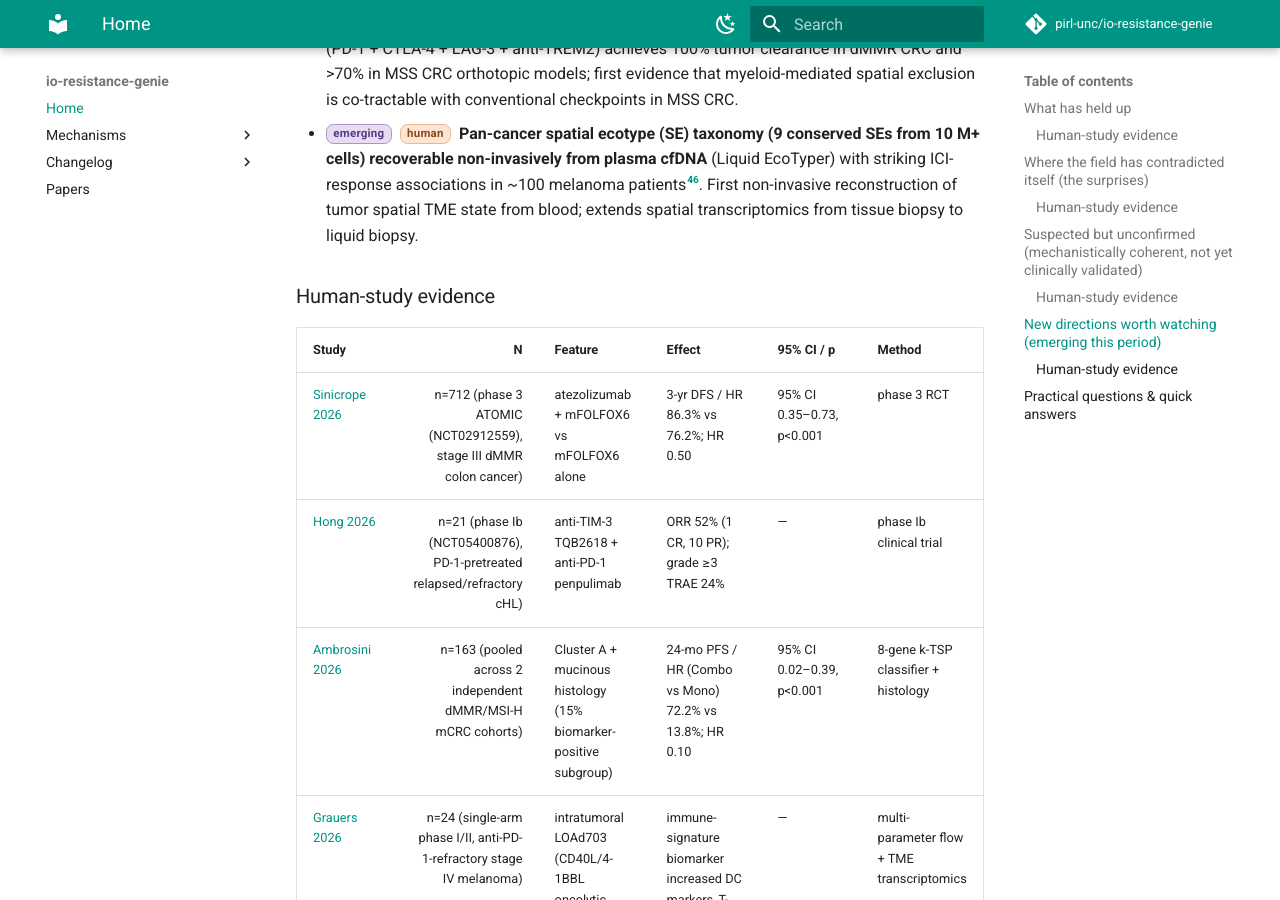
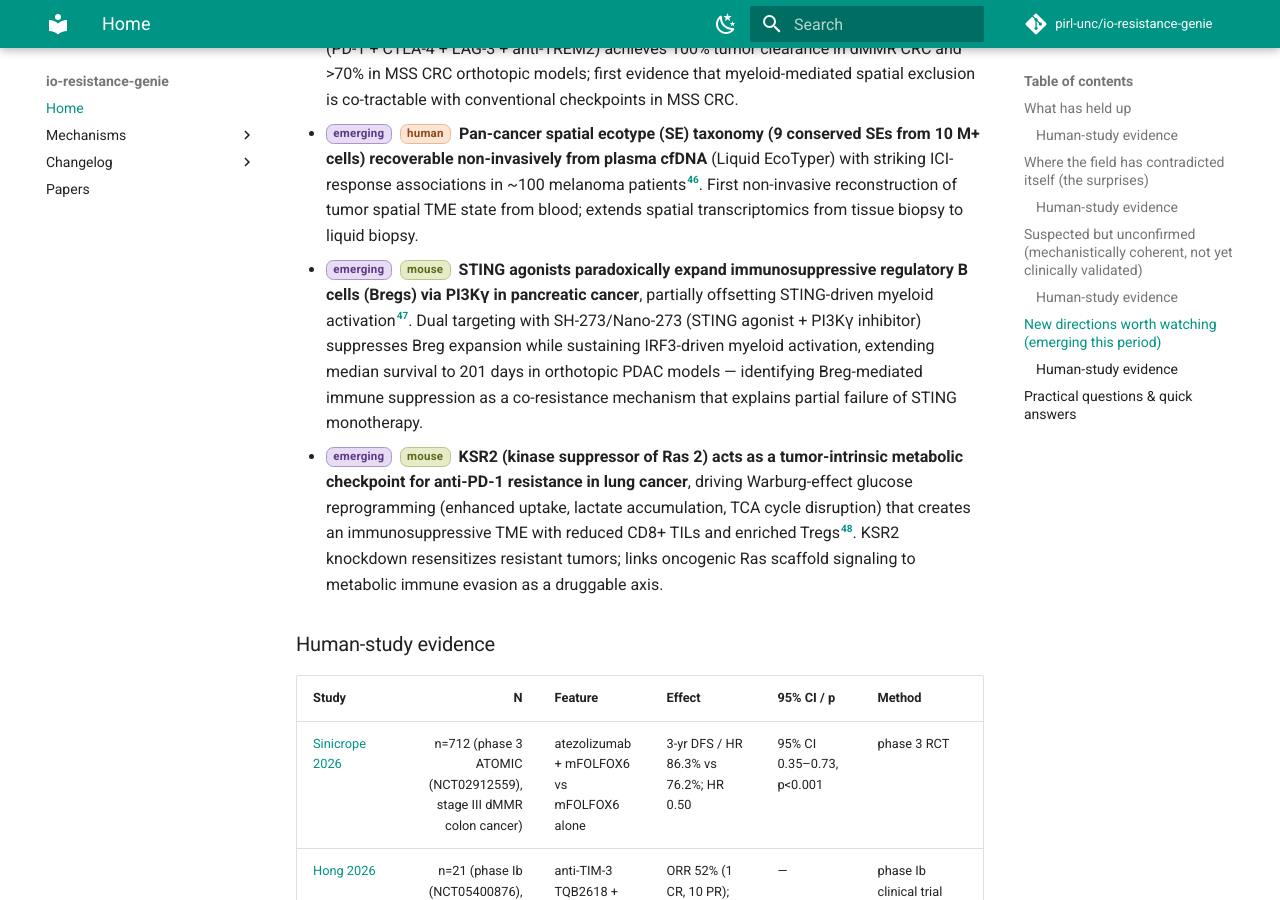
Before and after one commit to pirl-unc/io-resistance-genie, an MkDocs documentation site: the page built from docs/index.md, in a window 1280 px wide and 900 px high, scrolled down 8709 px. Built offline with MkDocs 1.6.1 and Material for MkDocs 9.7.7, drawn with Linux system fonts in a browser that asks for light colours; comment, search, counter and statistics services are not loaded; some of the changed text lies outside the part shown.

Commit message:
chore: literature update 2026-05-17 — 2 novel, 0 refined, 0 challenged
Novel findings:
- STING agonists paradoxically expand immunosuppressive Bregs via PI3Kγ in
  pancreatic cancer; dual SH-273/Nano-273 compound overcomes both arms of
  suppression (201-day median survival in orthotopic PDAC models)
  [Li 2026, Nature Cancer; DOI: 10.1038/s43018-026-01158-7]
- KSR2 acts as a tumor-intrinsic metabolic checkpoint linking Ras scaffold
  signaling to anti-PD-1 resistance via Warburg-effect glucose reprogramming;
  knockdown resensitizes resistant lung cancer
  [Ge 2026, Cancer Immunology, Immunotherapy; DOI: 10.1007/s00262-026-04394-z]

Stability checks: all 3 modified docs passed (≥70% retention, citations
preserved, structure intact). knowledge_state.json v5 (43 claims).

```diff
--- a/docs/index.md
+++ b/docs/index.md
@@ -105,6 +105,8 @@ Known initial findings that later weakened under replication or didn't translate
 - <span class="tier tier-emerg">emerging</span> <span class="sp sp-human">human</span> **hMENA TGF-β-driven CAF signature validated against OAK phase III**[^pmid:41592891] — a clinically anchored exclusion biomarker despite the TGF-β clinical translation gap on the drug side.
 - <span class="tier tier-emerg">emerging</span> <span class="sp sp-mouse">mouse</span> **TREM2+ immunosuppressive macrophages co-define CRC ICI resistance with multi-checkpoint T cell exhaustion (TIM3/LAG3/TIGIT/PD-1)**[^doi:10.1016/j.xcrm.2026.102786]. Quadruple blockade (PD-1 + CTLA-4 + LAG-3 + anti-TREM2) achieves 100% tumor clearance in dMMR CRC and >70% in MSS CRC orthotopic models; first evidence that myeloid-mediated spatial exclusion is co-tractable with conventional checkpoints in MSS CRC.
 - <span class="tier tier-emerg">emerging</span> <span class="sp sp-human">human</span> **Pan-cancer spatial ecotype (SE) taxonomy (9 conserved SEs from 10 M+ cells) recoverable non-invasively from plasma cfDNA** (Liquid EcoTyper) with striking ICI-response associations in ~100 melanoma patients[^doi:10.1038/s41586-026-10452-4]. First non-invasive reconstruction of tumor spatial TME state from blood; extends spatial transcriptomics from tissue biopsy to liquid biopsy.
+- <span class="tier tier-emerg">emerging</span> <span class="sp sp-mouse">mouse</span> **STING agonists paradoxically expand immunosuppressive regulatory B cells (Bregs) via PI3Kγ in pancreatic cancer**, partially offsetting STING-driven myeloid activation[^doi:10.1038/s43018-026-01158-7]. Dual targeting with SH-273/Nano-273 (STING agonist + PI3Kγ inhibitor) suppresses Breg expansion while sustaining IRF3-driven myeloid activation, extending median survival to 201 days in orthotopic PDAC models — identifying Breg-mediated immune suppression as a co-resistance mechanism that explains partial failure of STING monotherapy.
+- <span class="tier tier-emerg">emerging</span> <span class="sp sp-mouse">mouse</span> **KSR2 (kinase suppressor of Ras 2) acts as a tumor-intrinsic metabolic checkpoint for anti-PD-1 resistance in lung cancer**, driving Warburg-effect glucose reprogramming (enhanced uptake, lactate accumulation, TCA cycle disruption) that creates an immunosuppressive TME with reduced CD8+ TILs and enriched Tregs[^doi:10.1007/s00262-026-04394-z]. KSR2 knockdown resensitizes resistant tumors; links oncogenic Ras scaffold signaling to metabolic immune evasion as a druggable axis.
 
 <!-- STUDY-TABLE:START page=index tier=emerging -->
 ### Human-study evidence
@@ -181,3 +183,5 @@ See per-mechanism deep dives in the navigation. The [papers appendix](papers.md)
 [^pmid:41592891]: hMENA CAF signature validated in OAK phase III. [Link](https://pubmed.ncbi.nlm.nih.gov/41592891/).
 [^doi:10.1016/j.xcrm.2026.102786]: Mestrallet 2026 Cell Rep Med — TREM2+ myeloid + multi-checkpoint T cell exhaustion dual resistance in CRC; quadruple PD-1+CTLA-4+LAG-3+TREM2 blockade. [Link](https://doi.org/10.1016/j.xcrm.2026.102786).
 [^doi:10.1038/s41586-026-10452-4]: Zhang 2026 Nature — Pan-cancer spatial ecotypes (Liquid EcoTyper); cfDNA-based non-invasive TME profiling with ICI-response associations in melanoma. [Link](https://doi.org/10.1038/s41586-026-10452-4).
+[^doi:10.1038/s43018-026-01158-7]: Li 2026 Nature Cancer — STING paradoxically expands immunosuppressive Bregs via PI3Kγ in PDAC; dual SH-273/Nano-273 compound overcomes Breg + myeloid immune suppression; 201-day median survival in orthotopic models. [Link](https://doi.org/10.1038/s43018-026-01158-7).
+[^doi:10.1007/s00262-026-04394-z]: Ge 2026 Cancer Immunology, Immunotherapy — KSR2 as metabolic checkpoint linking Ras signaling to anti-PD-1 resistance via Warburg-effect glucose reprogramming; TME immunosuppression; knockdown resensitizes. [Link](https://doi.org/10.1007/s00262-026-04394-z).
```
Also changed, not shown: docs/changelog/2026-05-17.md (added, +35 -0 lines), docs/mechanisms/metabolic.md (+2 -0 lines), docs/mechanisms/tme-exclusion.md (+2 -0 lines), docs/papers.md (+3 -1 lines), 3 other files.
